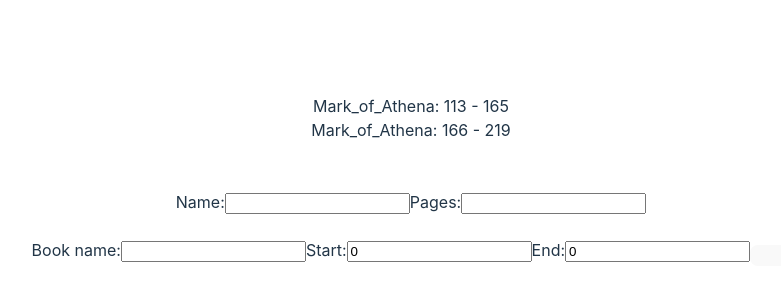
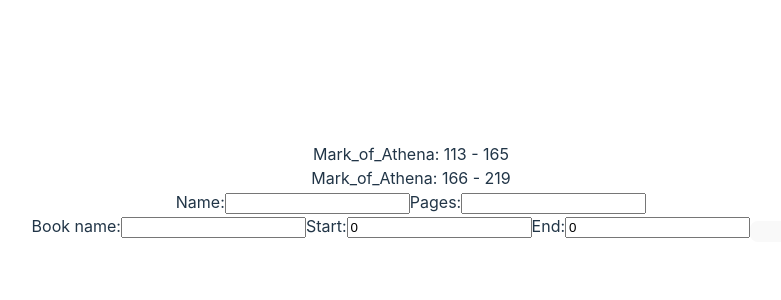
Before and after one commit to shaktilucifer/Erudite, a React (Vite) app in the folder erudite/: page / in a window 1280 px wide. Shown: the part 208-508 px from the top of the page, without its empty margins (229-1010 px from the left). Built offline with nearby package versions, Linux system fonts and the light colour scheme.

Commit message:
remove br

```diff
--- a/erudite/src/App.tsx
+++ b/erudite/src/App.tsx
@@ -6,19 +6,13 @@
 function App() {
   return (
     <>
-      <Erudite />
-      <br />
-      <br />
-      <CreateBook />
-      <br />
-      <br />
-      <BookDataEntryForm
+      <div><Erudite /></div>
+      <div><CreateBook /></div>
+      <div><BookDataEntryForm
         onSubmit={(dailyBookData: DailyBookData) =>
           "not implemented" + dailyBookData
         }
-      />
-      <br />
-      <br />
+      /></div>
     </>
   );
 }
```
